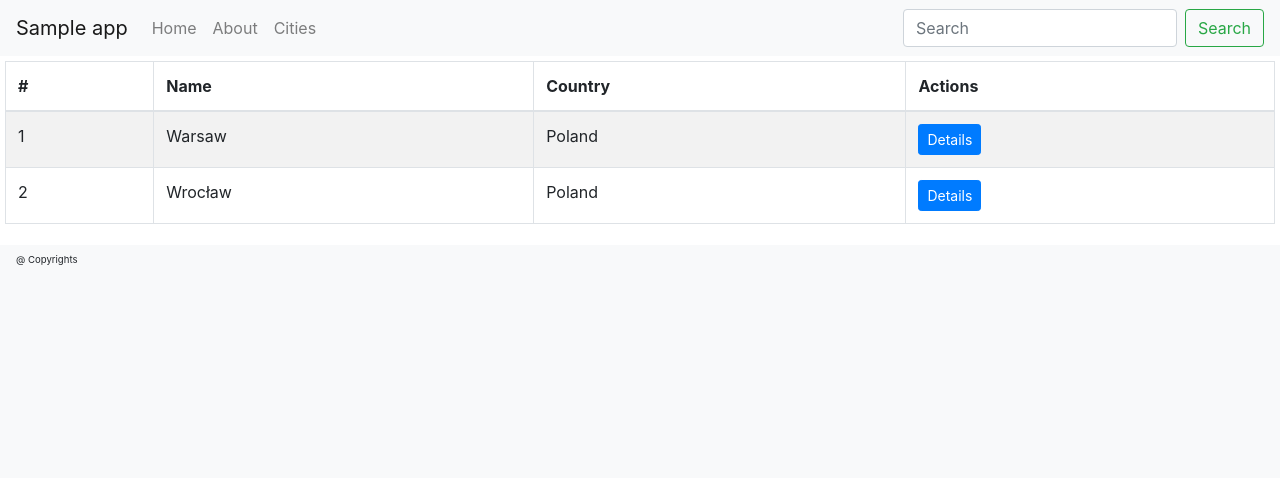
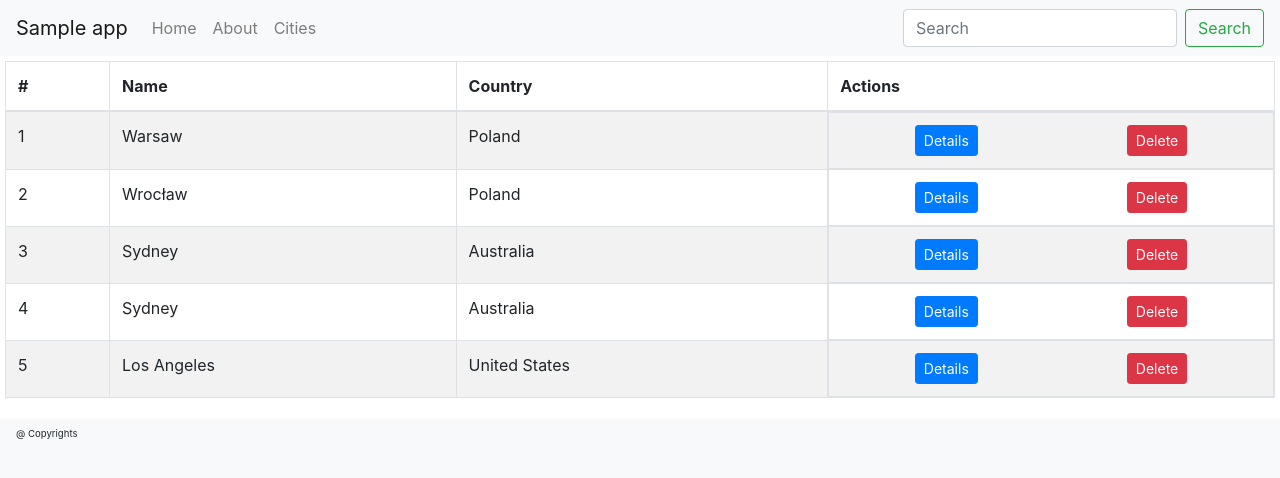
Before and after one commit to tszewcow/react-playground, a React (Create React App) app: page /cities in a window 1280 px wide. Shown: the top 478 px of the page. Built offline with nearby package versions, Linux system fonts and the light colour scheme.

Commit message:
more data / delete button added / actions styling

```diff
--- a/src/components/cities/cities.js
+++ b/src/components/cities/cities.js
@@ -22,6 +22,11 @@ export class Cities extends Component {
         });
     }
 
+    onDetailsClick = (event) => {
+        const cityId = event.target.getAttribute('city');
+        console.log(this.state.cities.find(city => city.id === cityId));
+    }
+
     render() {
         const citiesTable = (
             <Table striped bordered hover>
@@ -39,7 +44,10 @@ export class Cities extends Component {
                             <td>{index + 1}</td>
                             <td>{city.name}</td>
                             <td>{city.country}</td>
-                            <td><Button variant="primary" size="sm">Details</Button></td>
+                            <td className={styles.actions}>
+                                <Button variant="primary" size="sm" onClick={this.onDetailsClick} city={city.id}>Details</Button>
+                                <Button variant="danger" size="sm">Delete</Button>
+                            </td>
                         </tr>
                     ))}
                 </tbody>
--- a/src/components/cities/cities.module.scss
+++ b/src/components/cities/cities.module.scss
@@ -3,3 +3,12 @@
         height: 20rem;
         border-width: 2rem;
 }
+
+.actions {
+    display: flex;
+    justify-content: space-around;
+
+    button + button {
+        margin-left: 0.1rem;
+    }
+}
--- a/src/data/cities.json
+++ b/src/data/cities.json
@@ -8,5 +8,20 @@
         "id": "2",
         "name": "Wrocław",
         "country": "Poland"
+    },
+    {
+        "id": "3",
+        "name": "Sydney",
+        "country": "Australia"
+    },
+    {
+        "id": "4",
+        "name": "Sydney",
+        "country": "Australia"
+    },
+    {
+        "id": "5",
+        "name": "Los Angeles",
+        "country": "United States"
     }
 ]
```
